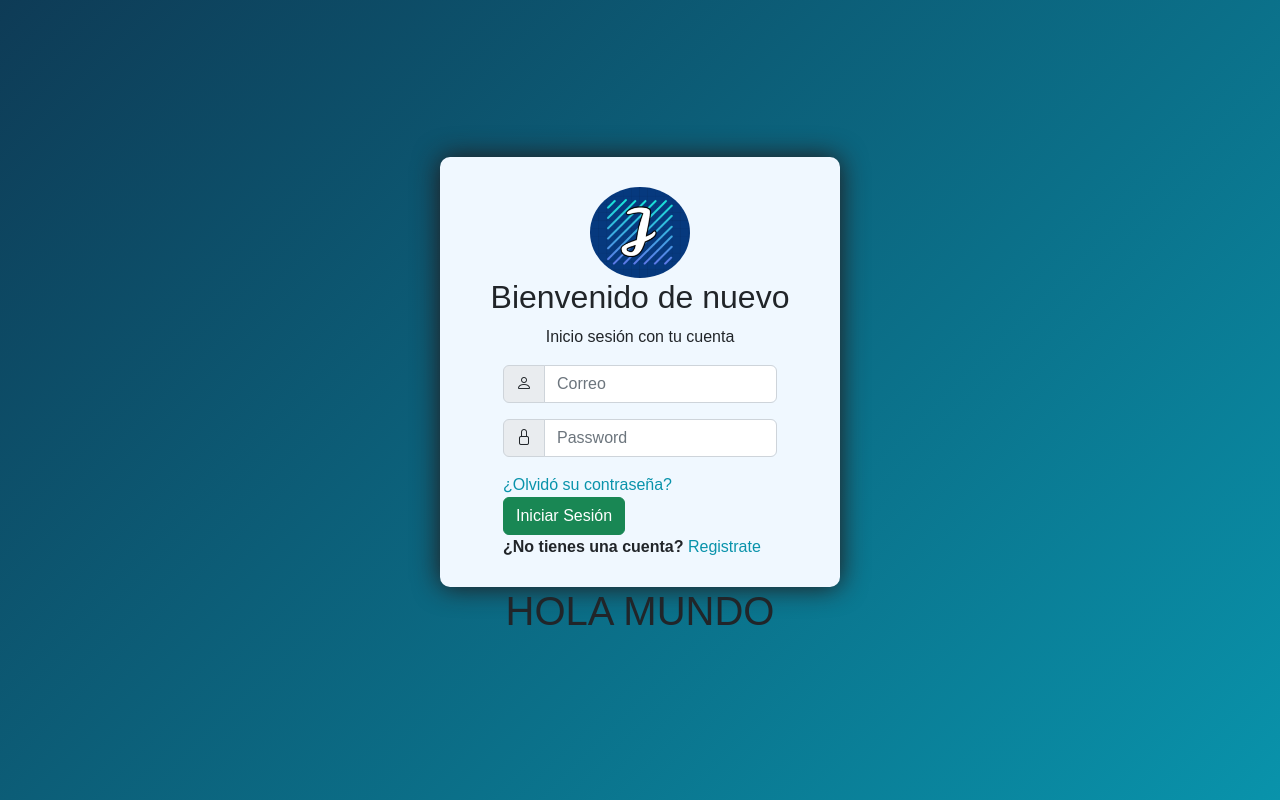
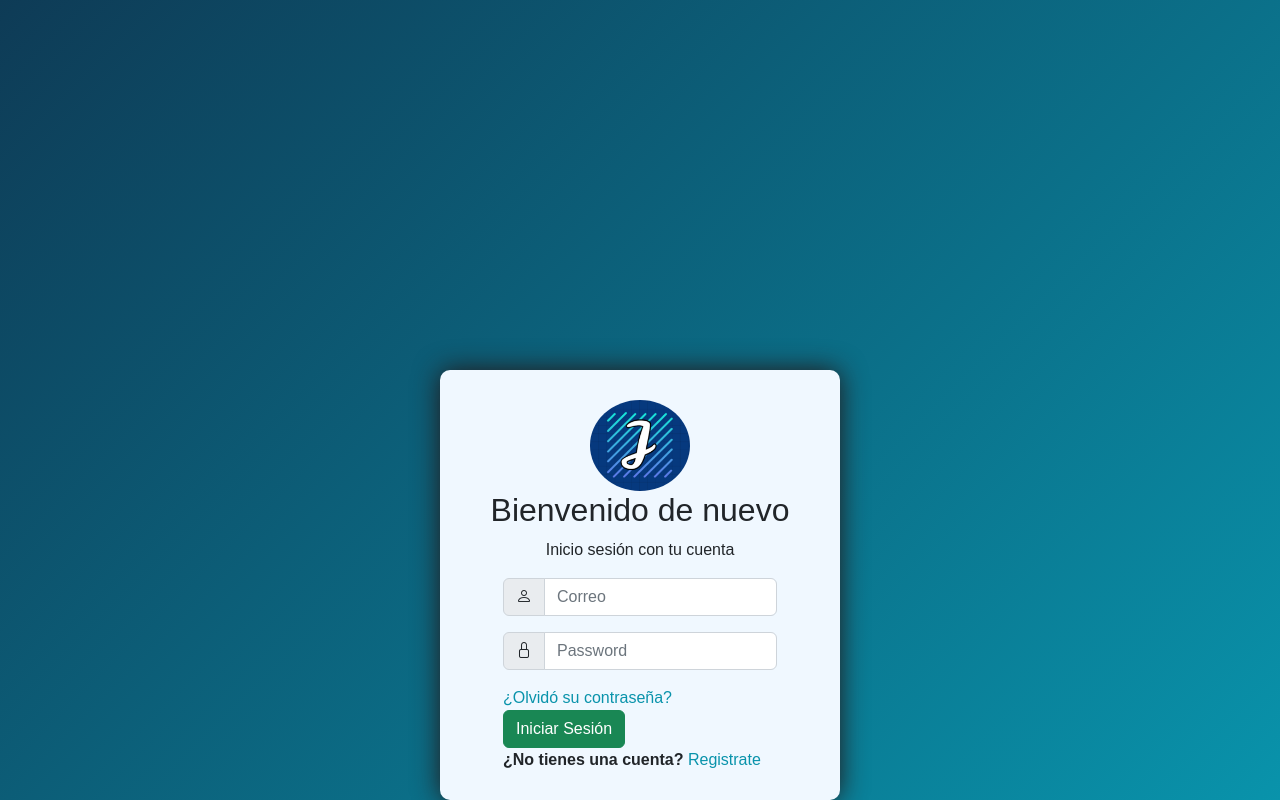
Before and after one commit to goza-finanzas/goza-finanzas, a plain HTML site: page frontend/login.html in a window 1280 px wide. Drawn offline with nearby package versions, Linux system fonts and the light colour scheme.

Commit message:
Without Footer code

```diff
--- a/frontend/css/style.css
+++ b/frontend/css/style.css
@@ -19,22 +19,24 @@
 body {
     display: flex;
     flex-flow: column;
+    flex-wrap: wrap;
     justify-content: center;
     align-items: center;
     background: linear-gradient(135deg, var(--color-uno) 0%, var(--color-tres) 100%);
     background-size: cover;
-    height: 100vh;
+    min-height: 100vh;
 }
 
 .formulario {
     display: flex;
     flex-flow: column;
+    padding: 30px;
+    margin-top: auto;
     align-items: center;
     background-color: var(--fondo-caja);
     width: 400px;
     height: 430px;
     border-radius: 10px;
-    padding: 30px;
     box-shadow: 0 0 27px var(--sombra-caja) ;
 
 }
--- a/frontend/login.html
+++ b/frontend/login.html
@@ -44,10 +44,7 @@
             </div>
         </form>
     </div>
-    <div class="footercito">
-        <footer>
-            <h1>HOLA MUNDO</h1>
-        </footer>
-    </div>
+
 </body>
+
 </html>
```
